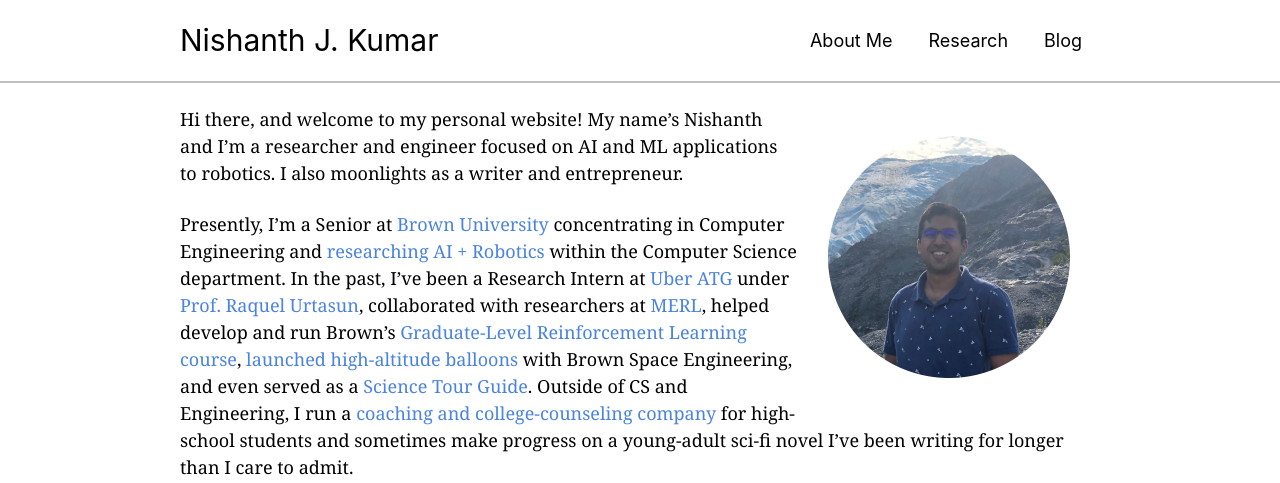
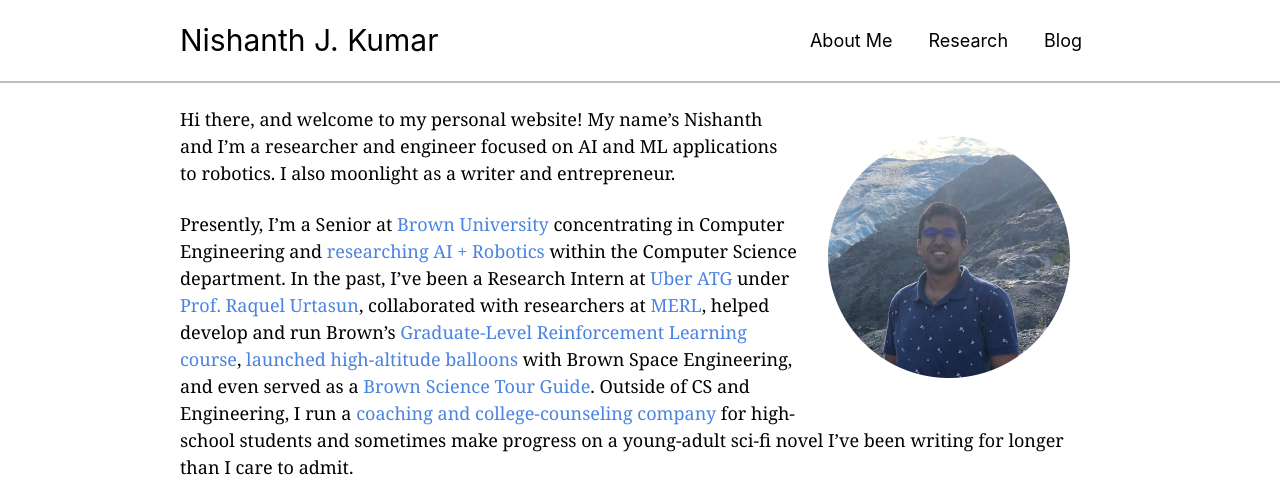
Before and after one commit to NishanthJKumar/NishanthJKumar.github.io, a Jekyll site: the page built from index.md, in a window 1280 px wide. Shown: the top 483 px of the page. Built offline with Jekyll 4.4.1, drawn with Linux system fonts in a browser that asks for light colours; cached includes are drawn as plain includes; nearby versions of some CDN libraries.

Commit message:
minor fix

```diff
--- a/index.md
+++ b/index.md
@@ -7,9 +7,9 @@
 
 ![Me](/images/me_circle.png){:style="float: right;padding:30px;"}
 
-Hi there, and welcome to my personal website! My name's Nishanth and I'm a researcher and engineer focused on AI and ML applications to robotics. I also moonlights as a writer and entrepreneur.
+Hi there, and welcome to my personal website! My name's Nishanth and I'm a researcher and engineer focused on AI and ML applications to robotics. I also moonlight as a writer and entrepreneur.
 
-Presently, I'm a Senior at [Brown University](https://www.brown.edu/) concentrating in Computer Engineering and [researching AI + Robotics](https://nishanthjkumar.com/research/) within the Computer Science department. In the past, I've been a Research Intern at [Uber ATG](https://www.uber.com/ca/en/atg/research-and-development/) under [Prof. Raquel Urtasun](http://www.cs.toronto.edu/~urtasun/), collaborated with researchers at [MERL](https://www.merl.com/research/), helped develop and run Brown's [Graduate-Level Reinforcement Learning course](http://cs.brown.edu/courses/cs2951f/), [launched high-altitude balloons](https://brownspace.org/rd/) with Brown Space Engineering, and even served as a [Science Tour Guide](https://www.brown.edu/admission/undergraduate/visit/physical-sciences-tour). Outside of CS and Engineering, I run a [coaching and college-counseling company](https://www.paragon.school/) for high-school students and sometimes make progress on a young-adult sci-fi novel I've been writing for longer than I care to admit.
+Presently, I'm a Senior at [Brown University](https://www.brown.edu/) concentrating in Computer Engineering and [researching AI + Robotics](https://nishanthjkumar.com/research/) within the Computer Science department. In the past, I've been a Research Intern at [Uber ATG](https://www.uber.com/ca/en/atg/research-and-development/) under [Prof. Raquel Urtasun](http://www.cs.toronto.edu/~urtasun/), collaborated with researchers at [MERL](https://www.merl.com/research/), helped develop and run Brown's [Graduate-Level Reinforcement Learning course](http://cs.brown.edu/courses/cs2951f/), [launched high-altitude balloons](https://brownspace.org/rd/) with Brown Space Engineering, and even served as a [Brown Science Tour Guide](https://www.brown.edu/admission/undergraduate/visit/physical-sciences-tour). Outside of CS and Engineering, I run a [coaching and college-counseling company](https://www.paragon.school/) for high-school students and sometimes make progress on a young-adult sci-fi novel I've been writing for longer than I care to admit.
 
 I grew up playing street-cricket and learning to love Dosa in [Coimbatore, India](https://www.google.com/maps/place/Coimbatore,+Tamil+Nadu,+India/@11.0116773,76.8268011,11z/data=!3m1!4b1!4m5!3m4!1s0x3ba859af2f971cb5:0x2fc1c81e183ed282!8m2!3d11.0168445!4d76.9558321). During my time in India, [I studied and eventually taught the IB](http://tipskovai.com/news-events/maths-geek-nishanth-kumar/), wrote and semi self-published [a novel](https://books.google.com/books/about/The_Book_of_the_Heavens.html?id=U_AKZPObpxsC), built and competed with [robots](https://www.thehindu.com/news/cities/Coimbatore/coimbatore-students-bag-award-in-robotics-contest/article7258141.ece), and even built a [popular science fair project](https://www.youtube.com/watch?v=QvA7EftdSak).
 
```
